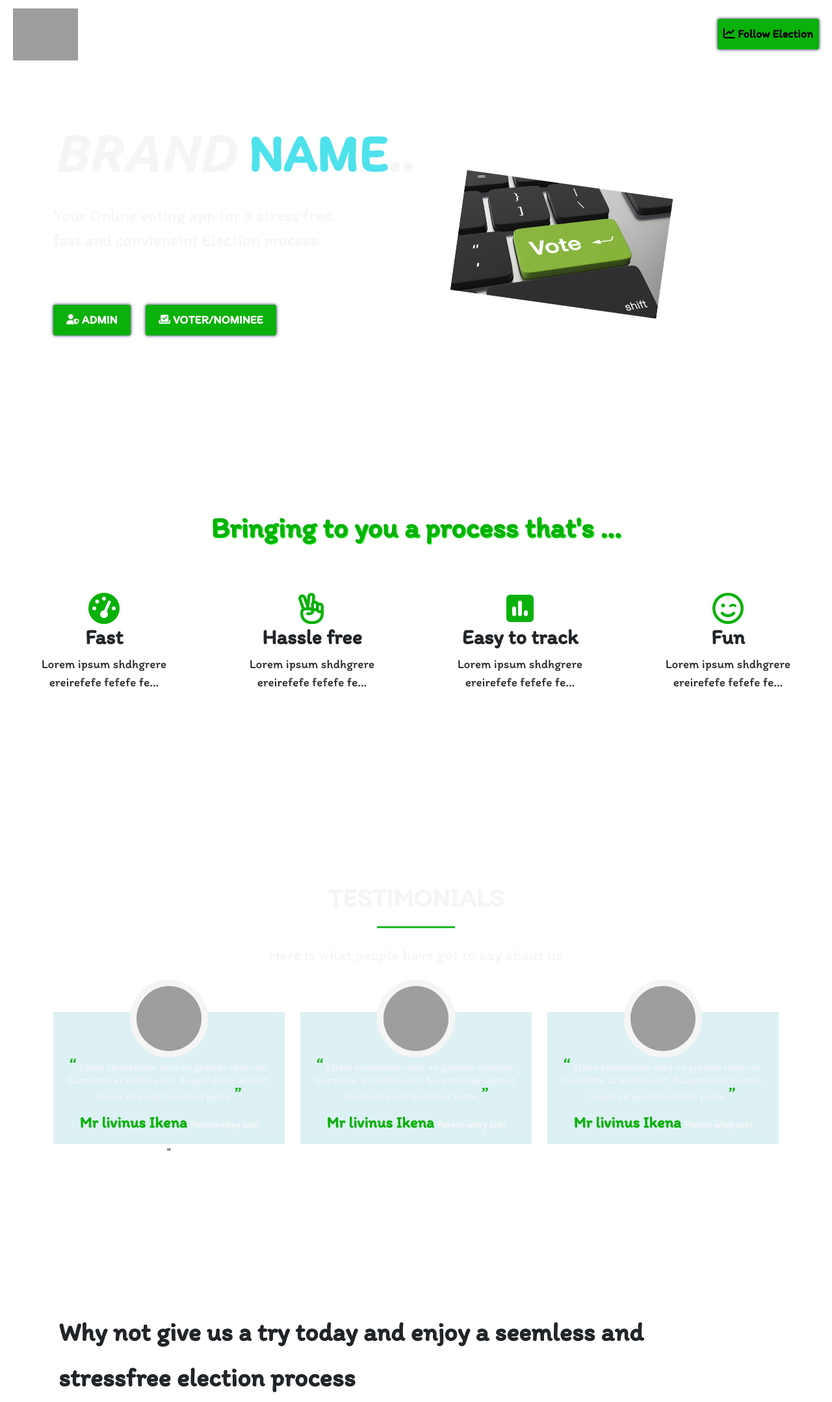
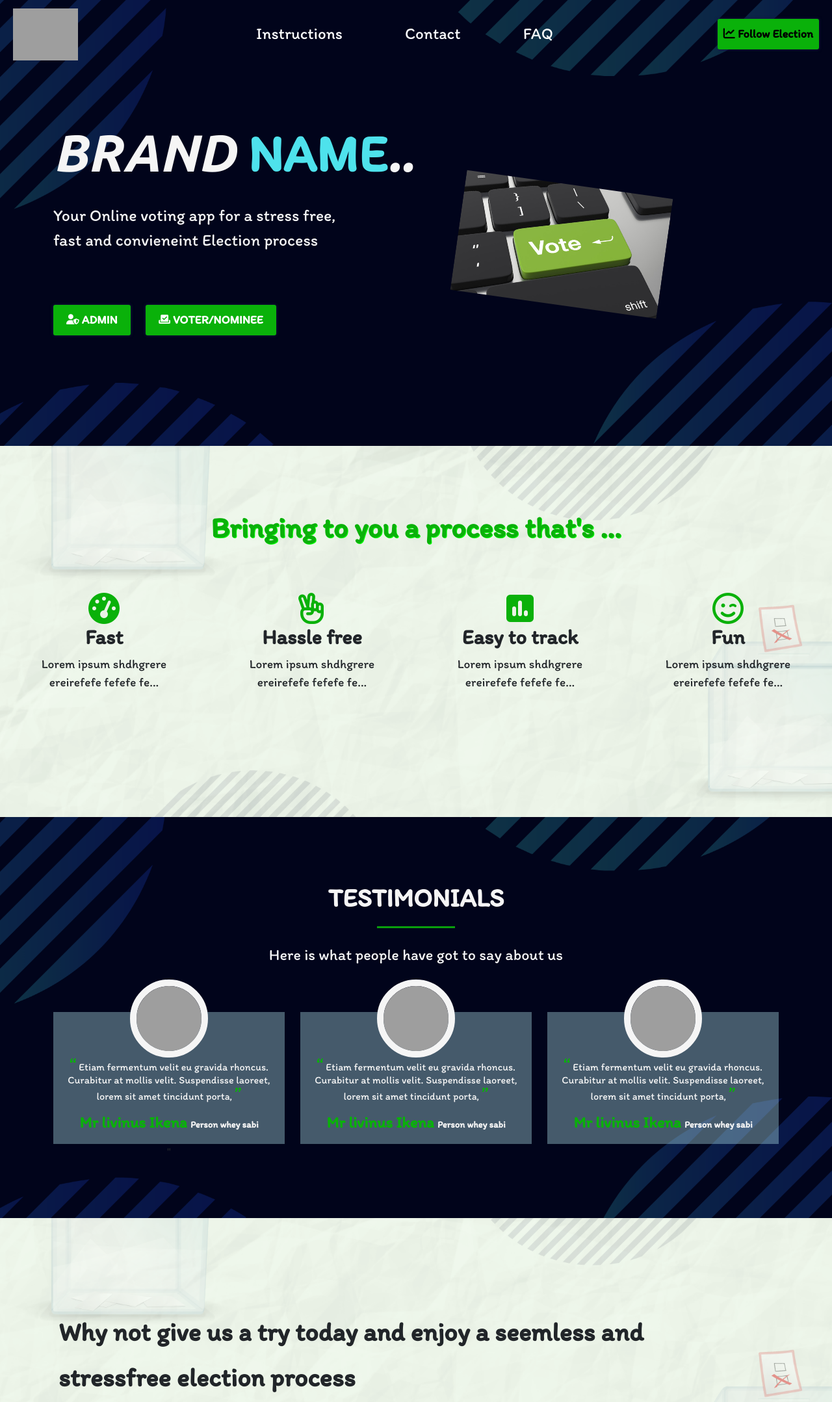
Before and after one commit to GDB7/Vote-app, a plain HTML site: page index.html in a window 1280 px wide. Shown: the top 2157 px of the page at 65% size. Drawn offline with nearby package versions, Linux system fonts and the light colour scheme; grey boxes are pictures that could not be loaded.

Commit message:
Update styles.css

```diff
--- a/styles.css
+++ b/styles.css
@@ -7,7 +7,7 @@ font-family: 'Itim', cursive;
 }
 
 .first-part{
-  background-image:url(../images/canva11.png);
+  background-image:url(canva11.png);
   background-position: center;
   background-size: cover;
   margin-bottom: 0%;
@@ -167,7 +167,7 @@ align-items: center;
 
 /* SECOND-BOX */
 .second-part, .fourth-part {
-  background-image: url(../images/canva2.png);
+  background-image: url(canva2.png);
   background-position: center;
   background-repeat: no-repeat;
   background-size: cover;
@@ -204,7 +204,7 @@ color: rgb(10, 177, 10);
 }
 
 .third-part {
-  background-image: url(../images/canva11.png);
+  background-image: url(canva11.png);
   background-position: center;
   background-repeat: no-repeat;
   background-size: cover;
@@ -307,7 +307,7 @@ border-radius: 50%;
 }
 
 .footer {
-  background-image: url(../images/canva11.png);
+  background-image: url(canva11.png);
   background-position: center;
   background-repeat: no-repeat;
   background-size: cover;
```
